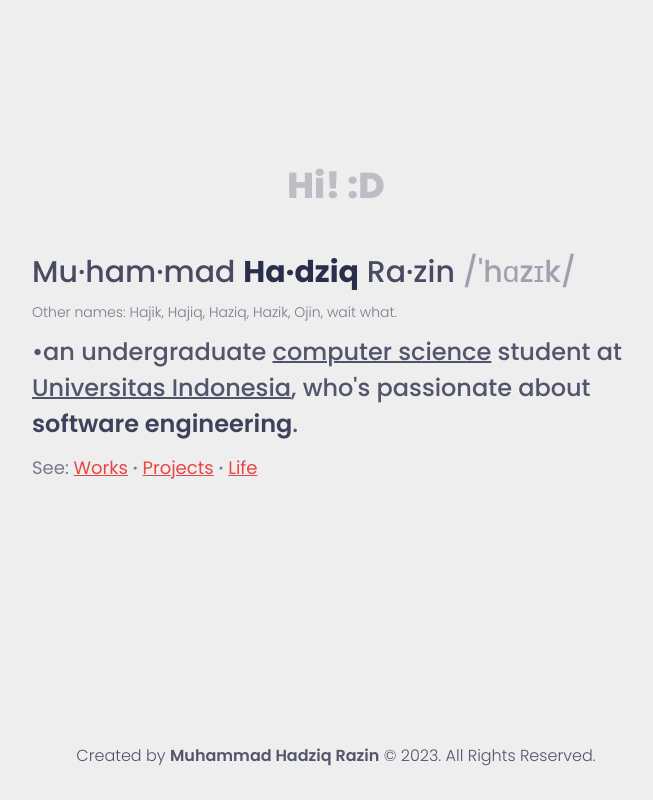
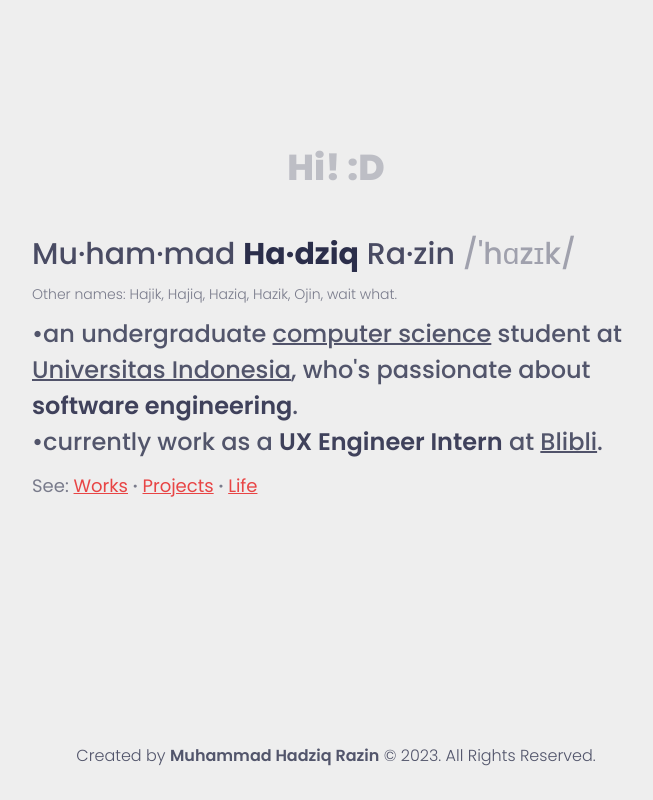
Before and after one commit to mhadziqrazin/hadziqrazin, a SvelteKit app: page / in a window 1280 px wide. Shown: the whole page, without its empty margins (304-957 px from the left). Built offline with nearby package versions, Linux system fonts and the light colour scheme; some icons are missing.

Commit message:
feat: Now

```diff
--- a/src/routes/+page.svelte
+++ b/src/routes/+page.svelte
@@ -51,7 +51,13 @@
           Universitas Indonesia</a>,
 
         who's passionate about
-        <span class="text-dark/90 font-semibold">software engineering</span>.
+        <span class="text-dark/90 font-semibold">software engineering</span>.<br/>
+        &bullet;currently work as a
+        <span class="text-dark/90 font-semibold">UX Engineer Intern</span>
+        at
+
+        <a href="https://blibli.com" target="_blank" class="underline decoration-[1.5px] md:decoration-[2.2px]">
+          Blibli</a>.
       </p>
 
       <!-- PAGES -->
```
